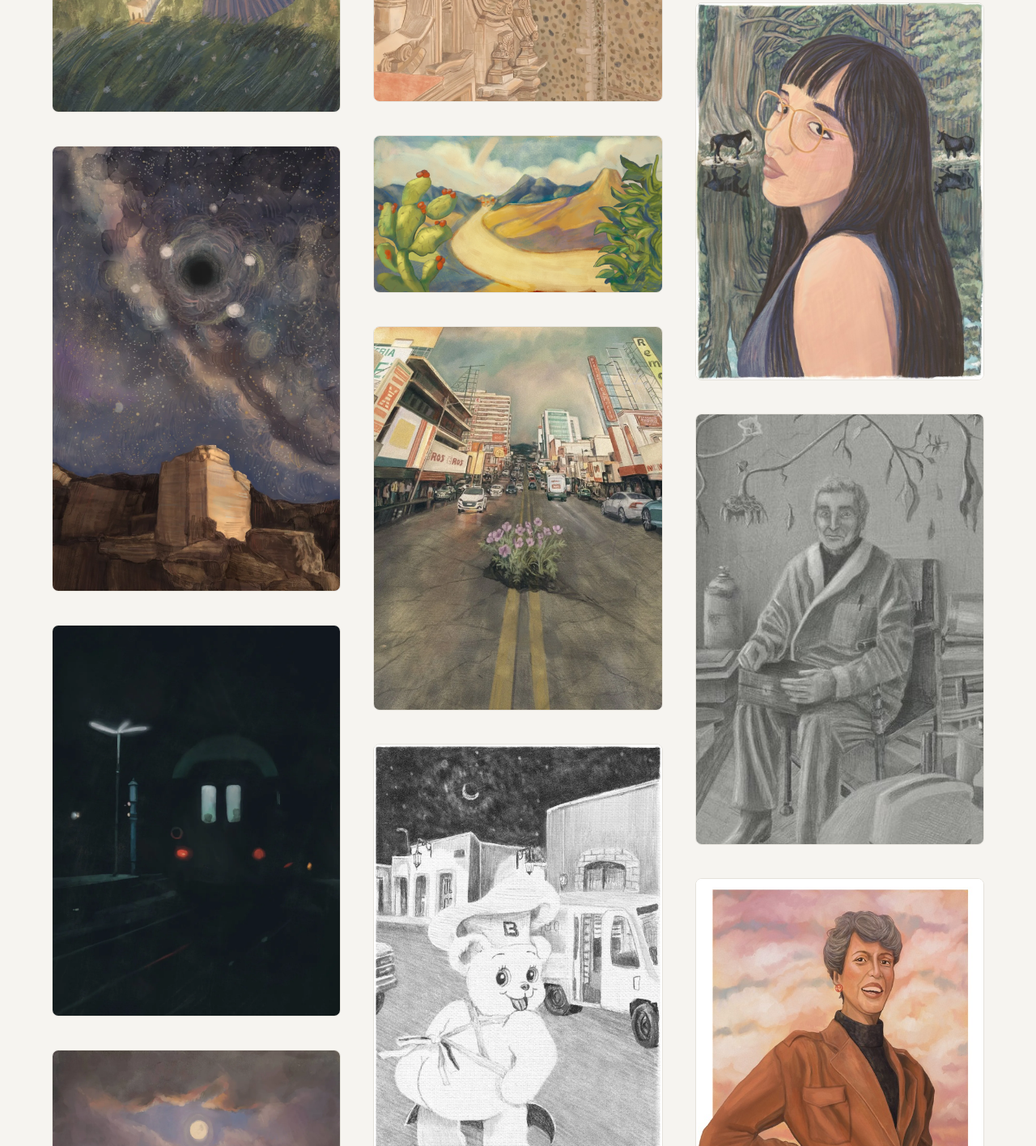
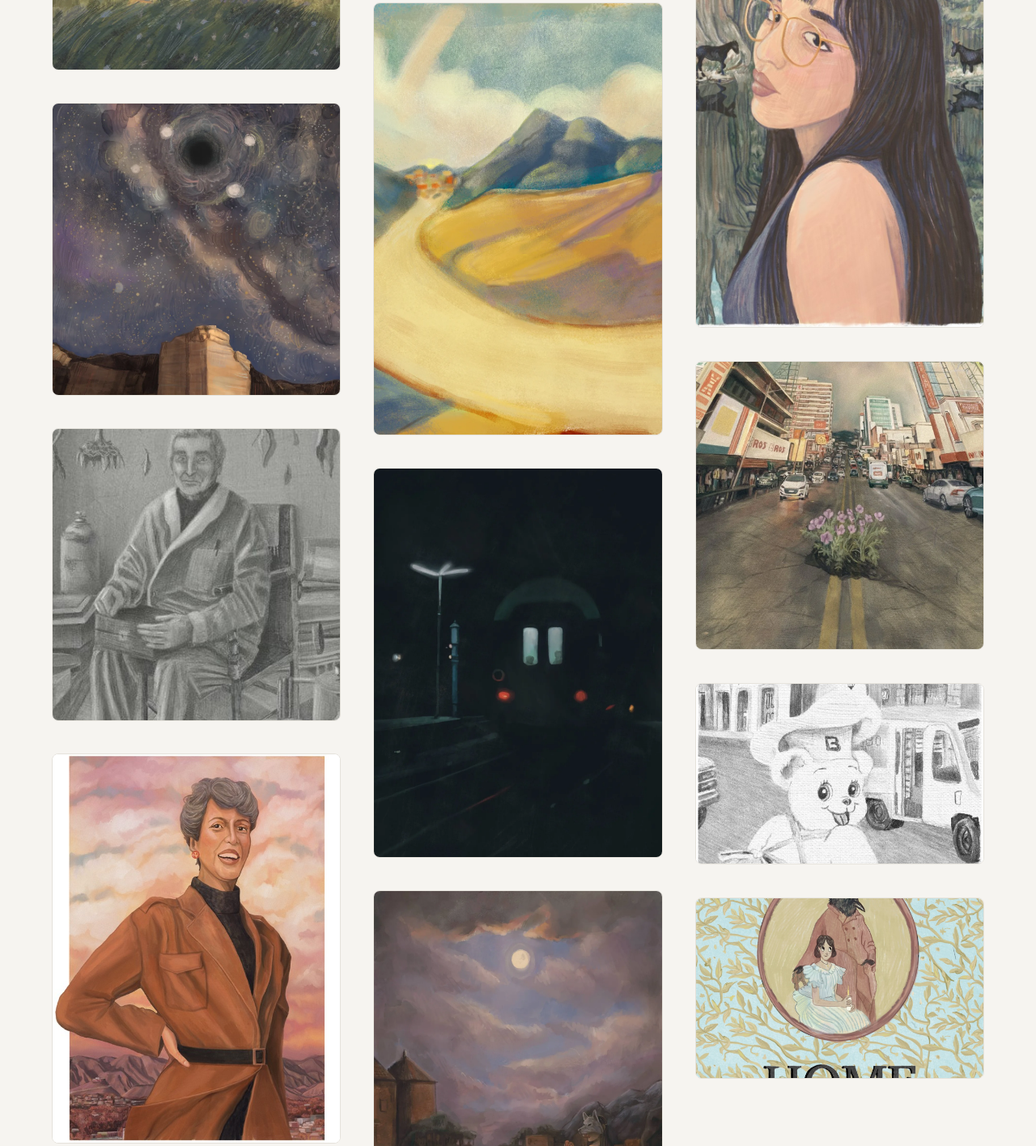
Before and after one commit to anabenillustration-max/illustration-portfolio, a plain HTML site: page index.html in a window 1280 px wide. Shown: the part 712-2128 px from the top of the page at 81% size. Drawn offline with Linux system fonts and the light colour scheme.

Commit message:
Implement irregular grid card aspect ratios with HOME small and Amarillito large

```diff
--- a/index.html
+++ b/index.html
@@ -46,7 +46,7 @@
       <!-- Card 1: Fábrica el porvenir -->
       <a href="projects/fabrica-el-porvenir.html" class="project-card" data-category="illustration" data-project="fabrica-el-porvenir"
         id="card-fabrica-el-porvenir">
-        <div class="card-image-wrapper">
+        <div class="card-image-wrapper ratio-tall">
           <img src="assets/project-covers/fabrica_el_porvenir.webp" alt="Fábrica el porvenir Book Cover" class="project-image">
         </div>
         <div class="card-overlay">
@@ -61,7 +61,7 @@
       <!-- Card 2: Saltillo 447 -->
       <a href="projects/saltillo-447.html" class="project-card" data-category="illustration"
         data-project="saltillo-447" id="card-saltillo-447">
-        <div class="card-image-wrapper">
+        <div class="card-image-wrapper ratio-square">
           <img src="assets/project-covers/saltillo_447.webp" alt="Saltillo 447 Poster" class="project-image">
         </div>
         <div class="card-overlay">
@@ -76,7 +76,7 @@
       <!-- Card 3: La Lune et l'oiseau / L'étoile et l'oiseau -->
       <a href="projects/la-lune-et-loiseau.html" class="project-card" data-category="publications" data-project="la-lune-et-loiseau"
         id="card-la-lune-et-loiseau">
-        <div class="card-image-wrapper">
+        <div class="card-image-wrapper ratio-panoramic">
           <img src="assets/project-covers/la_lune_et_loiseau.gif" alt="La Lune et l'oiseau / L'étoile et l'oiseau Flipbook" class="project-image">
         </div>
         <div class="card-overlay">
@@ -91,7 +91,7 @@
       <!-- Card 4: Portraits -->
       <a href="projects/portraits.html" class="project-card" data-category="illustration" data-project="portraits"
         id="card-portraits">
-        <div class="card-image-wrapper">
+        <div class="card-image-wrapper ratio-very-tall">
           <img src="assets/project-covers/portraits.jpg" alt="Portraits Illustration Cover" class="project-image">
         </div>
         <div class="card-overlay">
@@ -106,7 +106,7 @@
       <!-- Card 5: Amarillito -->
       <a href="projects/amarillito.html" class="project-card" data-category="illustration" data-project="amarillito"
         id="card-amarillito">
-        <div class="card-image-wrapper">
+        <div class="card-image-wrapper ratio-very-tall">
           <img src="assets/project-covers/amarillito.webp" alt="Amarillito Illustration Cover" class="project-image">
         </div>
         <div class="card-overlay">
@@ -121,7 +121,7 @@
       <!-- Card 6: Horizonte de Sucesos -->
       <a href="projects/horizonte-de-sucesos.html" class="project-card" data-category="illustration" data-project="horizonte-de-sucesos"
         id="card-horizonte-de-sucesos">
-        <div class="card-image-wrapper">
+        <div class="card-image-wrapper ratio-standard">
           <img src="assets/project-covers/horizonte_de_sucesos.webp" alt="Horizonte de Sucesos Illustration" class="project-image">
         </div>
         <div class="card-overlay">
@@ -136,7 +136,7 @@
       <!-- Card 7: Chicalotas -->
       <a href="projects/chicalotas.html" class="project-card" data-category="illustration"
         data-project="chicalotas" id="card-chicalotas">
-        <div class="card-image-wrapper">
+        <div class="card-image-wrapper ratio-square">
           <img src="assets/project-covers/chicalotas.webp" alt="Chicalotas Book Cover" class="project-image">
         </div>
         <div class="card-overlay">
@@ -151,7 +151,7 @@
       <!-- Card 8: Look at our feet -->
       <a href="projects/look-at-our-feet.html" class="project-card" data-category="publications" data-project="look-at-our-feet"
         id="card-look-at-our-feet">
-        <div class="card-image-wrapper">
+        <div class="card-image-wrapper ratio-standard">
           <img src="assets/project-covers/look_at_our_feet.jpg" alt="Look at our feet illustration" class="project-image">
         </div>
         <div class="card-overlay">
@@ -166,7 +166,7 @@
       <!-- Card 9: Cinema Odyssey -->
       <a href="projects/cinema-odyssey.html" class="project-card" data-category="illustration" data-project="cinema-odyssey"
         id="card-cinema-odyssey">
-        <div class="card-image-wrapper">
+        <div class="card-image-wrapper ratio-tall">
           <img src="assets/project-covers/cinema_odyssey.webp" alt="Cinema Odyssey Book Cover" class="project-image">
         </div>
         <div class="card-overlay">
@@ -181,7 +181,7 @@
       <!-- Card 10: La Sombra de los Planetas -->
       <a href="projects/la-sombra-de-los-planetas.html" class="project-card" data-category="publications" data-project="la-sombra-de-los-planetas"
         id="card-la-sombra-de-los-planetas">
-        <div class="card-image-wrapper">
+        <div class="card-image-wrapper ratio-panoramic">
           <img src="assets/project-covers/la_sombra_de_los_planetas.webp" alt="La Sombra de los Planetas Illustration" class="project-image">
         </div>
         <div class="card-overlay">
@@ -196,7 +196,7 @@
       <!-- Card 11: Homenaje a Nancy Cárdenas -->
       <a href="projects/homenaje-nancy-cardenas.html" class="project-card" data-category="illustration" data-project="homenaje-nancy-cardenas"
         id="card-homenaje-nancy-cardenas">
-        <div class="card-image-wrapper">
+        <div class="card-image-wrapper ratio-tall">
           <img src="assets/project-covers/homenaje_nancy_cardenas.jpg" alt="Homenaje a Nancy Cárdenas Poster illustration" class="project-image">
         </div>
         <div class="card-overlay">
@@ -211,7 +211,7 @@
       <!-- Card 12: La Luna -->
       <a href="projects/la-luna.html" class="project-card" data-category="illustration" data-project="la-luna"
         id="card-la-luna">
-        <div class="card-image-wrapper">
+        <div class="card-image-wrapper ratio-very-tall">
           <img src="assets/project-covers/la_luna.webp" alt="La Luna Tarot Illustration" class="project-image">
         </div>
         <div class="card-overlay">
@@ -226,7 +226,7 @@
       <!-- Card 13: HOME -->
       <a href="projects/home.html" class="project-card" data-category="publications" data-project="home"
         id="card-home">
-        <div class="card-image-wrapper">
+        <div class="card-image-wrapper ratio-panoramic">
           <img src="assets/project-covers/home.webp" alt="HOME Zine Cover" class="project-image">
         </div>
         <div class="card-overlay">
--- a/styles.css
+++ b/styles.css
@@ -423,6 +423,32 @@ body.hover-project .custom-cursor-follower {
   overflow: hidden;
   position: relative;
   background-color: var(--bg-secondary);
+}
+
+/* Dynamic aspect ratios for organic staggered layout */
+.card-image-wrapper.ratio-standard {
+  aspect-ratio: 4 / 3;
+}
+.card-image-wrapper.ratio-tall {
+  aspect-ratio: 3 / 4;
+}
+.card-image-wrapper.ratio-square {
+  aspect-ratio: 1 / 1;
+}
+.card-image-wrapper.ratio-very-tall {
+  aspect-ratio: 2 / 3;
+}
+.card-image-wrapper.ratio-panoramic {
+  aspect-ratio: 16 / 10;
+}
+
+.card-image-wrapper.ratio-standard .project-image,
+.card-image-wrapper.ratio-tall .project-image,
+.card-image-wrapper.ratio-square .project-image,
+.card-image-wrapper.ratio-very-tall .project-image,
+.card-image-wrapper.ratio-panoramic .project-image {
+  height: 100%;
+  object-fit: cover;
 }
 
 .project-image {
```
